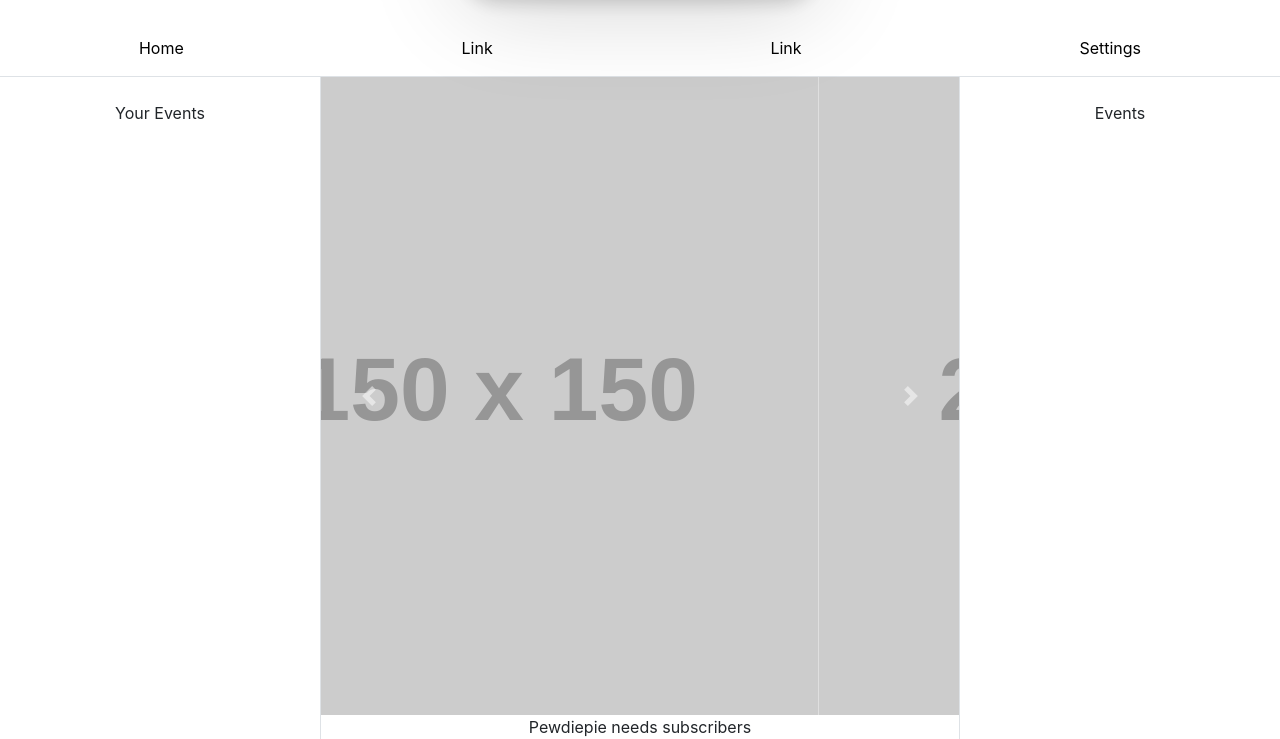
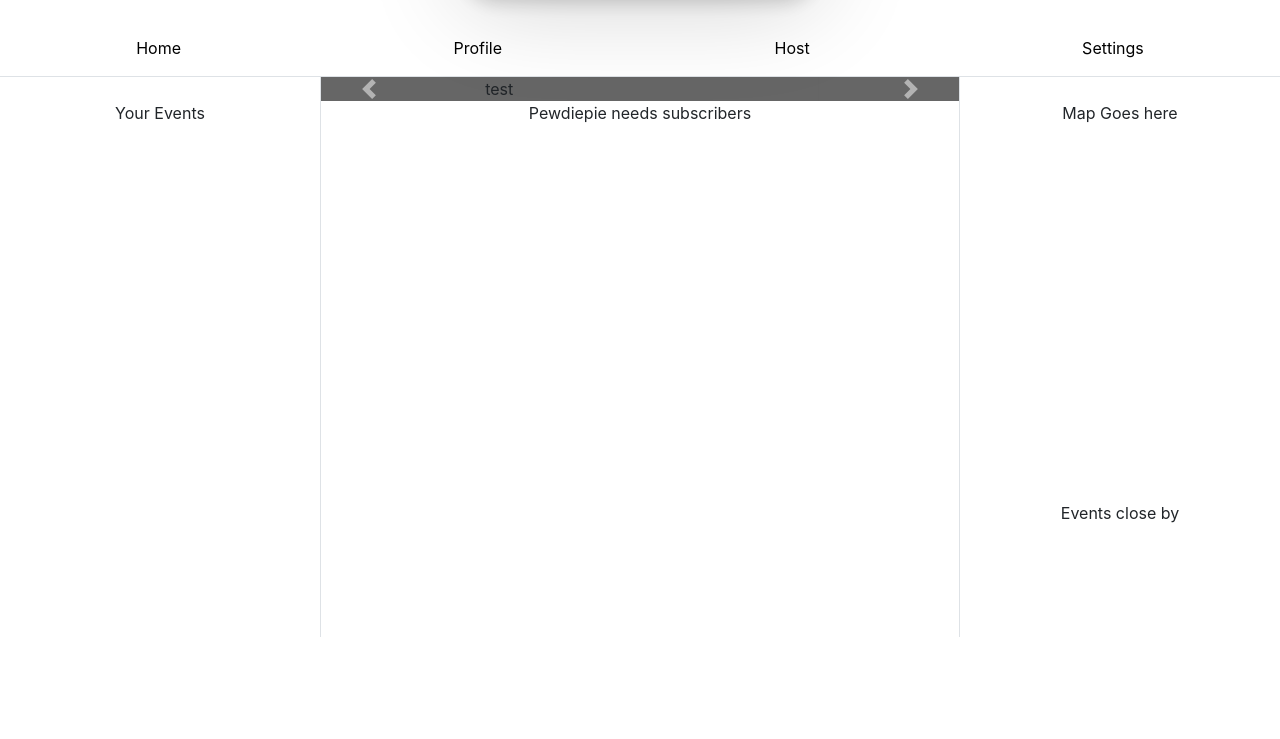
Before and after one commit to atsang14/gamersgrid_hackathon, a website: page public/dashboard.html in a window 1280 px wide. Shown: the part 354-1093 px from the top of the page. After the commit the page ends 991 px from the top, so only its background shows below. Drawn offline with nearby package versions, Linux system fonts and the light colour scheme; placeholder pictures from the web are drawn by us.

Commit message:
trying to put map into dashboard :(

```diff
--- a/public/assets/css/style.css
+++ b/public/assets/css/style.css
@@ -1,6 +1,7 @@
 html, body {
-	min-height: 100%;
 	height: 100%;
+	margin: 0;
+	padding: 0;
 }
 
 h1 {
@@ -51,5 +52,8 @@ img{
 	overflow-x: visible;
 	width: 10em;
 	margin: auto;
+}
 
+.carousel-item {
+	background-color: #666;
 }
--- a/public/dashboard.html
+++ b/public/dashboard.html
@@ -2,8 +2,17 @@
 <html>
 <head>
 	<title>Gamer's Grid</title>
+	<meta name="viewport" content="initial-scale=1.0">
+    <meta charset="utf-8">
 	<link rel="stylesheet" href="https://stackpath.bootstrapcdn.com/bootstrap/4.1.3/css/bootstrap.min.css" integrity="sha384-MCw98/SFnGE8fJT3GXwEOngsV7Zt27NXFoaoApmYm81iuXoPkFOJwJ8ERdknLPMO" crossorigin="anonymous">
 	<link rel="stylesheet" type="text/css" href="assets/css/style.css">
+	<style type="text/css">
+		#maps {
+			height: 400px;
+			text-align: center;
+		}
+	</style>
+
 </head>
 <body>
 	<header class="border-bottom">
@@ -12,8 +21,8 @@
 		</h1>
 		<nav class="nav pb-2">
 		  <a class="nav-link active text-center" href="#">Home</a>
-		  <a class="nav-link text-center" href="#">Link</a>
-		  <a class="nav-link text-center" href="#">Link</a>
+		  <a class="nav-link text-center" href="#">Profile</a>
+		  <a class="nav-link text-center" href="#">Host</a>
 		  <a class="nav-link text-center" href="#">Settings</a>
 		</nav>
 	</header>
@@ -30,23 +39,28 @@
 				<img src="assets/images/pewdiepie.jpg" alt="pewdiepie">
 				<img src="assets/images/Sasha.jpg" alt="Sasha">
 			</div> -->
-			<div id="carouselExampleControls" class="carousel slide" data-ride="carousel">
+			<div id="carouselExampleIndicators" class="carousel slide" data-ride="carousel">
+			  <ol class="carousel-indicators">
+			    <li data-target="#carouselExampleIndicators" data-slide-to="0" class="active"></li>
+			    <li data-target="#carouselExampleIndicators" data-slide-to="1"></li>
+			    <li data-target="#carouselExampleIndicators" data-slide-to="2"></li>
+			  </ol>
 			  <div class="carousel-inner">
 			    <div class="carousel-item active">
-						<img class="d-block w-100" src="https://via.placeholder.com/150" alt="First slide">
+			      <div class="d-block w-100">test</div>
 			    </div>
 			    <div class="carousel-item">
-						<img class="d-block w-100" src="https://via.placeholder.com/250" alt="Second slide">
+			      <div class="d-block w-100">test2</div>
 			    </div>
 			    <div class="carousel-item">
-						<img class="d-block w-100" src="https://via.placeholder.com/400" alt="Third slide">
+			      <div class="d-block">test 3</div>
 			    </div>
 			  </div>
-				<a class="carousel-control-prev" href="#carouselExampleControls" role="button" data-slide="prev">
+			  <a class="carousel-control-prev" href="#carouselExampleIndicators" role="button" data-slide="prev">
 			    <span class="carousel-control-prev-icon" aria-hidden="true"></span>
 			    <span class="sr-only">Previous</span>
 			  </a>
-				<a class="carousel-control-next" href="#carouselExampleControls" role="button" data-slide="next">
+			  <a class="carousel-control-next" href="#carouselExampleIndicators" role="button" data-slide="next">
 			    <span class="carousel-control-next-icon" aria-hidden="true"></span>
 			    <span class="sr-only">Next</span>
 			  </a>
@@ -56,12 +70,18 @@
 			</div>
 		</div>
 		<div class="col-sm-3 py-4">
-			Events
+			<div id="maps">
+				Map Goes here
+			</div>
+			<div>
+				Events close by
+			</div>
 		</div>
 	</div>
 
-	<script src="https://code.jquery.com/jquery-3.3.1.min.js" integrity="sha384-q8i/X+965DzO0rT7abK41JStQIAqVgRVzpbzo5smXKp4YfRvH+8abtTE1Pi6jizo" crossorigin="anonymous"></script>
-	<script src="https://cdnjs.cloudflare.com/ajax/libs/popper.js/1.14.3/umd/popper.min.js" integrity="sha384-ZMP7rVo3mIykV+2+9J3UJ46jBk0WLaUAdn689aCwoqbBJiSnjAK/l8WvCWPIPm49" crossorigin="anonymous"></script>
+
+	<script src="https://code.jquery.com/jquery-3.3.1.min.js" integrity="sha256-FgpCb/KJQlLNfOu91ta32o/NMZxltwRo8QtmkMRdAu8=" crossorigin="anonymous"></script>
 	<script src="https://stackpath.bootstrapcdn.com/bootstrap/4.1.3/js/bootstrap.min.js" integrity="sha384-ChfqqxuZUCnJSK3+MXmPNIyE6ZbWh2IMqE241rYiqJxyMiZ6OW/JmZQ5stwEULTy" crossorigin="anonymous"></script>
+
 </body>
 </html>
```
Also changed, not shown: public/assets/script/googlemaps.js (added, +114 -0 lines). Lines whose indentation alone changed are shown as unchanged.
